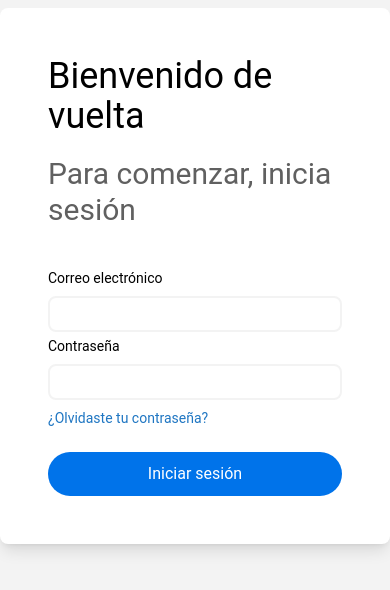
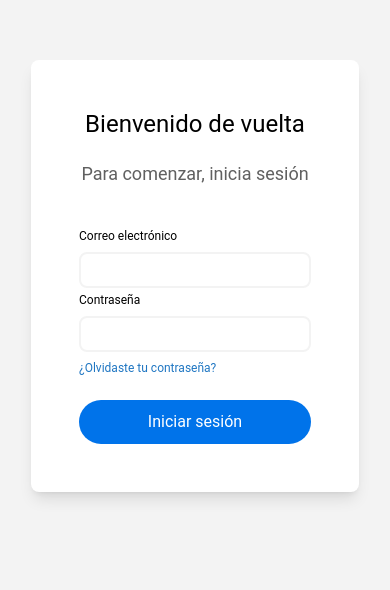
Before and after one commit to XelApps23/proyectosmuni, a Next.js app: page /login in a window 390 px wide. Shown: the part 146-736 px from the top of the page. Built offline with nearby package versions, Linux system fonts and the light colour scheme; no server answers.

Commit message:
Responsive login listo

```diff
--- a/pages/login-form.tsx
+++ b/pages/login-form.tsx
@@ -53,18 +53,20 @@ export default function LoginPage () {
   return (
     <div className="flex flex-col justify-center p-12 gap-6 rounded-lg bg-white1 shadow-lg md: w-full">
       <div className="flex flex-col justify-center items-center gap-2">
-        <p className="text-black1 text-4xl font-normal font-['Nunito Sans']">Bienvenido de vuelta</p>
-        <p className="text-gray1 text-3xl font-normal py-3">Para comenzar, inicia sesión</p>
+        <div className="text-center">
+          <p className="text-black1 text-2xl font-normal font-['Nunito Sans'] items-center md:text-4xl mb-2">Bienvenido de vuelta</p>
+          <p className="text-gray1 text-lg font-normal py-3 md:text-3xl">Para comenzar, inicia sesión</p>
+        </div>
       </div>
       <form onSubmit={handleSubmit(onSubmit)}>
-          <p className="text-black1 text-sm md:text-xs mt-1 mb-2">Correo electrónico</p>
-          <input type="email" {...register('email')} className="bg-white h-9 w-full border-2 rounded-lg border-white2 focus:outline-none focus:border-blue1 focus:ring-1 focus:ring-blue1 invalid:border-errorDefault invalid:text-black focus:invalid:border-errorDefault focus:invalid:ring-1 focus:invalid:ring-errorDefault" />
+          <p className="text-black1 text-xs md:text-sm mt-1 mb-2">Correo electrónico</p>
+          <input type="email" {...register('email')} className="bg-white h-9 w-full border-2 p-1 rounded-lg border-white2 focus:outline-none focus:border-blue1 focus:ring-1 focus:ring-blue1 invalid:border-errorDefault invalid:text-black focus:invalid:border-errorDefault focus:invalid:ring-1 focus:invalid:ring-errorDefault" />
 
-          <p className="text-black1 text-sm md:text-xs mt-1 mb-2">Contraseña</p>
+          <p className="text-black1 text-xs md:text-sm mt-1 mb-2">Contraseña</p>
           <input
-            type="password" {...register('password')} className="bg-white h-9 w-full border-2 rounded-lg border-white2 focus:outline-none focus:border-blue1 focus:ring-1 focus:ring-blue1 invalid:border-errorDefault invalid:text-black focus:invalid:border-errorDefault focus:invalid:ring-1 focus:invalid:ring-errorDefault"
+            type="password" {...register('password')} className="bg-white h-9 w-full border-2 p-1 rounded-lg border-white2 focus:outline-none focus:border-blue1 focus:ring-1 focus:ring-blue1 invalid:border-errorDefault invalid:text-black focus:invalid:border-errorDefault focus:invalid:ring-1 focus:invalid:ring-errorDefault"
           />
-          <p className="text-blue1 text-sm md:text-s mt-2 mb-6">¿Olvidaste tu contraseña?</p>
+          <p className="text-blue1 text-xs md:text-sm mt-2 mb-6">¿Olvidaste tu contraseña?</p>
         <Button text="Iniciar sesión" variant="login" onlyText={true} onClick={handleSubmit(onSubmit)} />
         {error && error}
       </form>
--- a/pages/login.tsx
+++ b/pages/login.tsx
@@ -22,8 +22,8 @@ const LayoutInicio = () => {
         </div>
       </div>
       <div className="w-full md:w-1/2 flex items-center justify-center bg-white2">
-        <div className="w-100">
-          <Login></Login>
+        <div className="m-5 md:mr-0">
+          <Login ></Login>
         </div>
       </div>
     </div>
```
